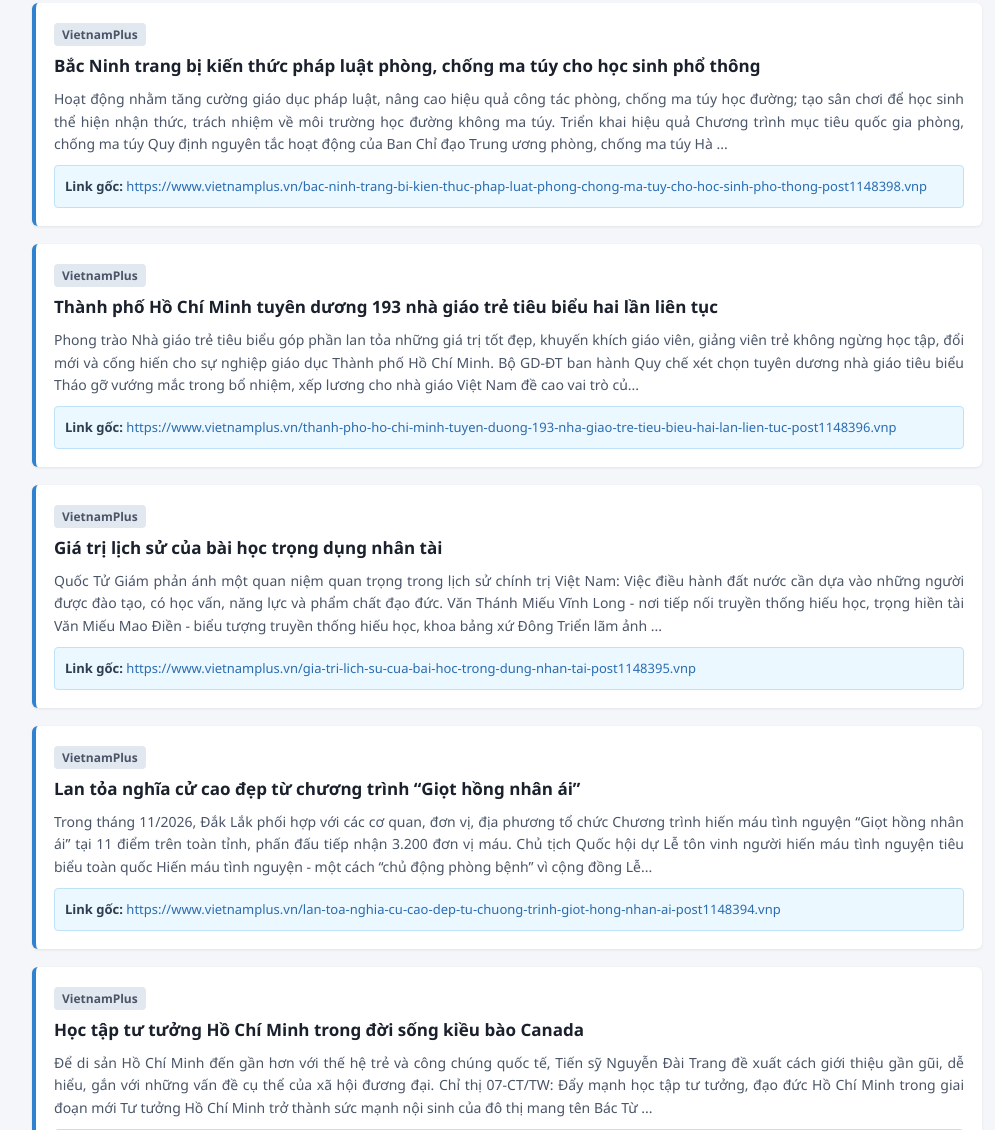
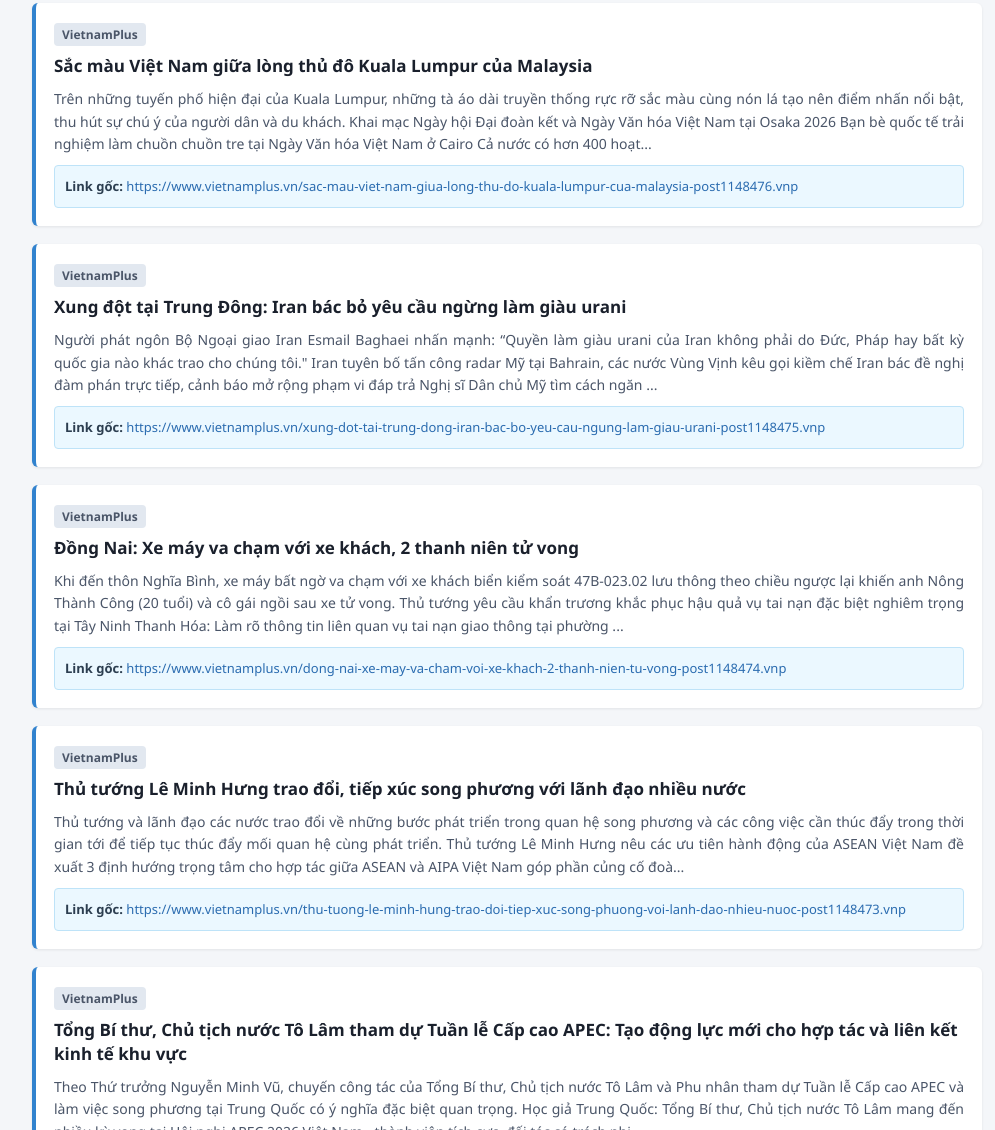
Before and after one commit to anhvinhbeo/repo, a plain HTML site: page index.html in a window 1280 px wide. Shown: the part 1670-2800 px from the top of the page, without its empty margins (133-1128 px from the left). Drawn offline with Linux system fonts and the light colour scheme.

Commit message:
Auto update news

```diff
--- a/index.html
+++ b/index.html
@@ -22,7 +22,7 @@
 <body>
     <div class="header">
         <h1>BẢN TIN TỔNG HỢP TIN TỨC</h1>
-        <div class="timestamp">Cập nhật lúc: 14:38 - 15/11/2026 (Giờ UTC+7)</div>
+        <div class="timestamp">Cập nhật lúc: 23:08 - 15/11/2026 (Giờ UTC+7)</div>
     </div>
 <h2>Indonesia & Chính phủ (7 bài)</h2>
             <div class="article">
@@ -90,64 +90,64 @@
             <h2>Quan hệ Việt Nam - Indonesia & ASEAN (7 bài)</h2>
             <div class="article">
                 <span class="source-tag">VietnamPlus</span>
-                <div class="title">Bắc Ninh trang bị kiến thức pháp luật phòng, chống ma túy cho học sinh phổ thông</div>
-                <div class="summary">Hoạt động nhằm tăng cường giáo dục pháp luật, nâng cao hiệu quả công tác phòng, chống ma túy học đường; tạo sân chơi để học sinh thể hiện nhận thức, trách nhiệm về môi trường học đường không ma túy. Triển khai hiệu quả Chương trình mục tiêu quốc gia phòng, chống ma túy Quy định nguyên tắc hoạt động của Ban Chỉ đạo Trung ương phòng, chống ma túy Hà ...</div>
+                <div class="title">Sắc màu Việt Nam giữa lòng thủ đô Kuala Lumpur của Malaysia</div>
+                <div class="summary">Trên những tuyến phố hiện đại của Kuala Lumpur, những tà áo dài truyền thống rực rỡ sắc màu cùng nón lá tạo nên điểm nhấn nổi bật, thu hút sự chú ý của người dân và du khách. Khai mạc Ngày hội Đại đoàn kết và Ngày Văn hóa Việt Nam tại Osaka 2026 Bạn bè quốc tế trải nghiệm làm chuồn chuồn tre tại Ngày Văn hóa Việt Nam ở Cairo Cả nước có hơn 400 hoạt...</div>
                 <div class="link-box">
-                    <strong>Link gốc:</strong> <a href="https://www.vietnamplus.vn/bac-ninh-trang-bi-kien-thuc-phap-luat-phong-chong-ma-tuy-cho-hoc-sinh-pho-thong-post1148398.vnp" target="_blank">https://www.vietnamplus.vn/bac-ninh-trang-bi-kien-thuc-phap-luat-phong-chong-ma-tuy-cho-hoc-sinh-pho-thong-post1148398.vnp</a>
+                    <strong>Link gốc:</strong> <a href="https://www.vietnamplus.vn/sac-mau-viet-nam-giua-long-thu-do-kuala-lumpur-cua-malaysia-post1148476.vnp" target="_blank">https://www.vietnamplus.vn/sac-mau-viet-nam-giua-long-thu-do-kuala-lumpur-cua-malaysia-post1148476.vnp</a>
                 </div>
             </div>
 
             <div class="article">
                 <span class="source-tag">VietnamPlus</span>
-                <div class="title">Thành phố Hồ Chí Minh tuyên dương 193 nhà giáo trẻ tiêu biểu hai lần liên tục</div>
-                <div class="summary">Phong trào Nhà giáo trẻ tiêu biểu góp phần lan tỏa những giá trị tốt đẹp, khuyến khích giáo viên, giảng viên trẻ không ngừng học tập, đổi mới và cống hiến cho sự nghiệp giáo dục Thành phố Hồ Chí Minh. Bộ GD-ĐT ban hành Quy chế xét chọn tuyên dương nhà giáo tiêu biểu Tháo gỡ vướng mắc trong bổ nhiệm, xếp lương cho nhà giáo Việt Nam đề cao vai trò củ...</div>
+                <div class="title">Xung đột tại Trung Đông: Iran bác bỏ yêu cầu ngừng làm giàu urani</div>
+                <div class="summary">Người phát ngôn Bộ Ngoại giao Iran Esmail Baghaei nhấn mạnh: “Quyền làm giàu urani của Iran không phải do Đức, Pháp hay bất kỳ quốc gia nào khác trao cho chúng tôi." Iran tuyên bố tấn công radar Mỹ tại Bahrain, các nước Vùng Vịnh kêu gọi kiềm chế Iran bác đề nghị đàm phán trực tiếp, cảnh báo mở rộng phạm vi đáp trả Nghị sĩ Dân chủ Mỹ tìm cách ngăn ...</div>
                 <div class="link-box">
-                    <strong>Link gốc:</strong> <a href="https://www.vietnamplus.vn/thanh-pho-ho-chi-minh-tuyen-duong-193-nha-giao-tre-tieu-bieu-hai-lan-lien-tuc-post1148396.vnp" target="_blank">https://www.vietnamplus.vn/thanh-pho-ho-chi-minh-tuyen-duong-193-nha-giao-tre-tieu-bieu-hai-lan-lien-tuc-post1148396.vnp</a>
+                    <strong>Link gốc:</strong> <a href="https://www.vietnamplus.vn/xung-dot-tai-trung-dong-iran-bac-bo-yeu-cau-ngung-lam-giau-urani-post1148475.vnp" target="_blank">https://www.vietnamplus.vn/xung-dot-tai-trung-dong-iran-bac-bo-yeu-cau-ngung-lam-giau-urani-post1148475.vnp</a>
                 </div>
             </div>
 
             <div class="article">
                 <span class="source-tag">VietnamPlus</span>
-                <div class="title">Giá trị lịch sử của bài học trọng dụng nhân tài</div>
-                <div class="summary">Quốc Tử Giám phản ánh một quan niệm quan trọng trong lịch sử chính trị Việt Nam: Việc điều hành đất nước cần dựa vào những người được đào tạo, có học vấn, năng lực và phẩm chất đạo đức. Văn Thánh Miếu Vĩnh Long - nơi tiếp nối truyền thống hiếu học, trọng hiền tài Văn Miếu Mao Điền - biểu tượng truyền thống hiếu học, khoa bảng xứ Đông Triển lãm ảnh ...</div>
+                <div class="title">Đồng Nai: Xe máy va chạm với xe khách, 2 thanh niên tử vong</div>
+                <div class="summary">Khi đến thôn Nghĩa Bình, xe máy bất ngờ va chạm với xe khách biển kiểm soát 47B-023.02 lưu thông theo chiều ngược lại khiến anh Nông Thành Công (20 tuổi) và cô gái ngồi sau xe tử vong. Thủ tướng yêu cầu khẩn trương khắc phục hậu quả vụ tai nạn đặc biệt nghiêm trọng tại Tây Ninh Thanh Hóa: Làm rõ thông tin liên quan vụ tai nạn giao thông tại phường ...</div>
                 <div class="link-box">
-                    <strong>Link gốc:</strong> <a href="https://www.vietnamplus.vn/gia-tri-lich-su-cua-bai-hoc-trong-dung-nhan-tai-post1148395.vnp" target="_blank">https://www.vietnamplus.vn/gia-tri-lich-su-cua-bai-hoc-trong-dung-nhan-tai-post1148395.vnp</a>
+                    <strong>Link gốc:</strong> <a href="https://www.vietnamplus.vn/dong-nai-xe-may-va-cham-voi-xe-khach-2-thanh-nien-tu-vong-post1148474.vnp" target="_blank">https://www.vietnamplus.vn/dong-nai-xe-may-va-cham-voi-xe-khach-2-thanh-nien-tu-vong-post1148474.vnp</a>
                 </div>
             </div>
 
             <div class="article">
                 <span class="source-tag">VietnamPlus</span>
-                <div class="title">Lan tỏa nghĩa cử cao đẹp từ chương trình “Giọt hồng nhân ái”</div>
-                <div class="summary">Trong tháng 11/2026, Đắk Lắk phối hợp với các cơ quan, đơn vị, địa phương tổ chức Chương trình hiến máu tình nguyện “Giọt hồng nhân ái” tại 11 điểm trên toàn tỉnh, phấn đấu tiếp nhận 3.200 đơn vị máu. Chủ tịch Quốc hội dự Lễ tôn vinh người hiến máu tình nguyện tiêu biểu toàn quốc Hiến máu tình nguyện - một cách “chủ động phòng bệnh” vì cộng đồng Lễ...</div>
+                <div class="title">Thủ tướng Lê Minh Hưng trao đổi, tiếp xúc song phương với lãnh đạo nhiều nước</div>
+                <div class="summary">Thủ tướng và lãnh đạo các nước trao đổi về những bước phát triển trong quan hệ song phương và các công việc cần thúc đẩy trong thời gian tới để tiếp tục thúc đẩy mối quan hệ cùng phát triển. Thủ tướng Lê Minh Hưng nêu các ưu tiên hành động của ASEAN Việt Nam đề xuất 3 định hướng trọng tâm cho hợp tác giữa ASEAN và AIPA Việt Nam góp phần củng cố đoà...</div>
                 <div class="link-box">
-                    <strong>Link gốc:</strong> <a href="https://www.vietnamplus.vn/lan-toa-nghia-cu-cao-dep-tu-chuong-trinh-giot-hong-nhan-ai-post1148394.vnp" target="_blank">https://www.vietnamplus.vn/lan-toa-nghia-cu-cao-dep-tu-chuong-trinh-giot-hong-nhan-ai-post1148394.vnp</a>
+                    <strong>Link gốc:</strong> <a href="https://www.vietnamplus.vn/thu-tuong-le-minh-hung-trao-doi-tiep-xuc-song-phuong-voi-lanh-dao-nhieu-nuoc-post1148473.vnp" target="_blank">https://www.vietnamplus.vn/thu-tuong-le-minh-hung-trao-doi-tiep-xuc-song-phuong-voi-lanh-dao-nhieu-nuoc-post1148473.vnp</a>
                 </div>
             </div>
 
             <div class="article">
                 <span class="source-tag">VietnamPlus</span>
-                <div class="title">Học tập tư tưởng Hồ Chí Minh trong đời sống kiều bào Canada</div>
-                <div class="summary">Để di sản Hồ Chí Minh đến gần hơn với thế hệ trẻ và công chúng quốc tế, Tiến sỹ Nguyễn Đài Trang đề xuất cách giới thiệu gần gũi, dễ hiểu, gắn với những vấn đề cụ thể của xã hội đương đại. Chỉ thị 07-CT/TW: Đẩy mạnh học tập tư tưởng, đạo đức Hồ Chí Minh trong giai đoạn mới Tư tưởng Hồ Chí Minh trở thành sức mạnh nội sinh của đô thị mang tên Bác Từ ...</div>
+                <div class="title">Tổng Bí thư, Chủ tịch nước Tô Lâm tham dự Tuần lễ Cấp cao APEC: Tạo động lực mới cho hợp tác và liên kết kinh tế khu vực</div>
+                <div class="summary">Theo Thứ trưởng Nguyễn Minh Vũ, chuyến công tác của Tổng Bí thư, Chủ tịch nước Tô Lâm và Phu nhân tham dự Tuần lễ Cấp cao APEC và làm việc song phương tại Trung Quốc có ý nghĩa đặc biệt quan trọng. Học giả Trung Quốc: Tổng Bí thư, Chủ tịch nước Tô Lâm mang đến nhiều kỳ vọng tại Hội nghị APEC 2026 Việt Nam - thành viên tích cực, đối tác có trách nhi...</div>
                 <div class="link-box">
-                    <strong>Link gốc:</strong> <a href="https://www.vietnamplus.vn/hoc-tap-tu-tuong-ho-chi-minh-trong-doi-song-kieu-bao-canada-post1148393.vnp" target="_blank">https://www.vietnamplus.vn/hoc-tap-tu-tuong-ho-chi-minh-trong-doi-song-kieu-bao-canada-post1148393.vnp</a>
+                    <strong>Link gốc:</strong> <a href="https://www.vietnamplus.vn/tong-bi-thu-chu-tich-nuoc-to-lam-tham-du-tuan-le-cap-cao-apec-tao-dong-luc-moi-cho-hop-tac-va-lien-ket-kinh-te-khu-vuc-post1148472.vnp" target="_blank">https://www.vietnamplus.vn/tong-bi-thu-chu-tich-nuoc-to-lam-tham-du-tuan-le-cap-cao-apec-tao-dong-luc-moi-cho-hop-tac-va-lien-ket-kinh-te-khu-vuc-post1148472.vnp</a>
                 </div>
             </div>
 
             <div class="article">
                 <span class="source-tag">VietnamPlus</span>
-                <div class="title">Phát triển công nghiệp bán dẫn: Cần đầu tư vào năng lực R&D</div>
-                <div class="summary">Bán dẫn là một ngành công nghiệp lớn, bao trùm và quyết định tới sự phát triển của nhiều công nghệ chiến lược, chọn đây là lĩnh vực phát triển chiến lược thể hiện tầm nhìn xa của Nghị quyết 57. Bắc Ninh định hình không gian công nghiệp mới với trọng tâm bán dẫn, AI Thế mạnh bổ trợ Việt Nam-Singapore trong công nghiệp bán dẫn Hà Nội tìm động lực tăn...</div>
+                <div class="title">Hội nghị cấp cao Pháp ngữ lần thứ 20: Việt Nam và các nước giao lưu văn hóa</div>
+                <div class="summary">Hoạt động tham quan, giao lưu tại các gian triển lãm góp phần tăng cường kết nối, thúc đẩy trao đổi văn hóa và mở rộng cơ hội hợp tác giữa Việt Nam với các đối tác Pháp ngữ. Thúc đẩy hợp tác khoa học, công nghệ và kinh tế số trong không gian Pháp ngữ Tổng Bí thư, Chủ tịch nước Tô Lâm tiếp Tổng Thư ký Tổ chức Quốc tế Pháp ngữ Tổng Bí thư, Chủ tịch n...</div>
                 <div class="link-box">
-                    <strong>Link gốc:</strong> <a href="https://www.vietnamplus.vn/phat-trien-cong-nghiep-ban-dan-can-dau-tu-vao-nang-luc-rd-post1148391.vnp" target="_blank">https://www.vietnamplus.vn/phat-trien-cong-nghiep-ban-dan-can-dau-tu-vao-nang-luc-rd-post1148391.vnp</a>
+                    <strong>Link gốc:</strong> <a href="https://www.vietnamplus.vn/hoi-nghi-cap-cao-phap-ngu-lan-thu-20-viet-nam-va-cac-nuoc-giao-luu-van-hoa-post1148470.vnp" target="_blank">https://www.vietnamplus.vn/hoi-nghi-cap-cao-phap-ngu-lan-thu-20-viet-nam-va-cac-nuoc-giao-luu-van-hoa-post1148470.vnp</a>
                 </div>
             </div>
 
             <div class="article">
                 <span class="source-tag">VietnamPlus</span>
-                <div class="title">Khởi tố, bắt tạm giam đối tượng lợi dụng mạng xã hội tiktok đăng tải video tuyên truyền sử dụng trái phép chất ma túy</div>
-                <div class="summary">Công an Thành phố Hồ Chí Minh ra quyết định khởi tố vụ án hình sự, khởi tố bị can và lệnh bắt bị can đối với Nguyễn Tấn Phúc về tội “Đưa hoặc sử dụng trái phép thông tin mạng máy tính, mạng viễn thông Mexico tăng cường trấn áp tội phạm ma túy và điều tra vụ bắt cóc thị trưởng Algeria triệt phá 186 đường dây ma túy, bắt giữ hơn 25.000 người Đồng Nai...</div>
+                <div class="title">80 năm Hội nghị Văn hóa toàn quốc: Theo dấu chân Chủ tịch Hồ Chí Minh tại Ai Cập</div>
+                <div class="summary">Kim tự tháp Bậc thang Saqqara - kim tự tháp cổ xưa nhất thế giới, là một trong những địa điểm gắn với chuyến thăm Ai Cập của Chủ tịch Hồ Chí Minh vào tháng 6/1946. Ai Cập muốn mở rộng hợp tác sản xuất quốc phòng công nghệ cao với Việt Nam Thứ trưởng Bộ Ngoại giao Lê Anh Tuấn thăm và làm việc tại Ai Cập Ai Cập khẳng định cấp thị thực tại cửa khẩu ch...</div>
                 <div class="link-box">
-                    <strong>Link gốc:</strong> <a href="https://www.vietnamplus.vn/khoi-to-bat-tam-giam-doi-tuong-loi-dung-mang-xa-hoi-tiktok-dang-tai-video-tuyen-truyen-su-dung-trai-phep-chat-ma-tuy-post1148357.vnp" target="_blank">https://www.vietnamplus.vn/khoi-to-bat-tam-giam-doi-tuong-loi-dung-mang-xa-hoi-tiktok-dang-tai-video-tuyen-truyen-su-dung-trai-phep-chat-ma-tuy-post1148357.vnp</a>
+                    <strong>Link gốc:</strong> <a href="https://www.vietnamplus.vn/80-nam-hoi-nghi-van-hoa-toan-quoc-theo-dau-chan-chu-tich-ho-chi-minh-tai-ai-cap-post1148468.vnp" target="_blank">https://www.vietnamplus.vn/80-nam-hoi-nghi-van-hoa-toan-quoc-theo-dau-chan-chu-tich-ho-chi-minh-tai-ai-cap-post1148468.vnp</a>
                 </div>
             </div>
             <h2>Nghiên cứu & Địa chính trị (14 bài)</h2>
```
